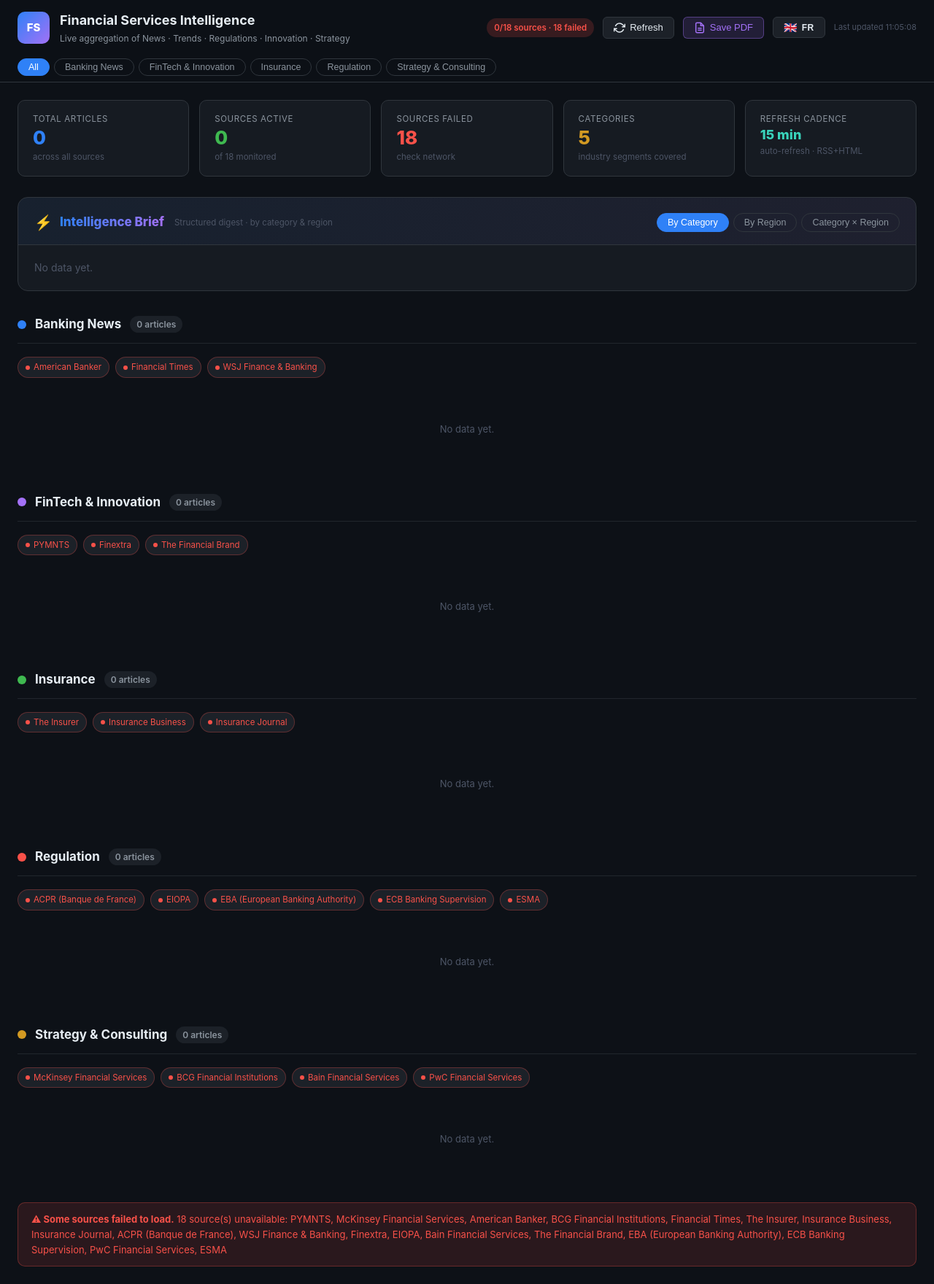
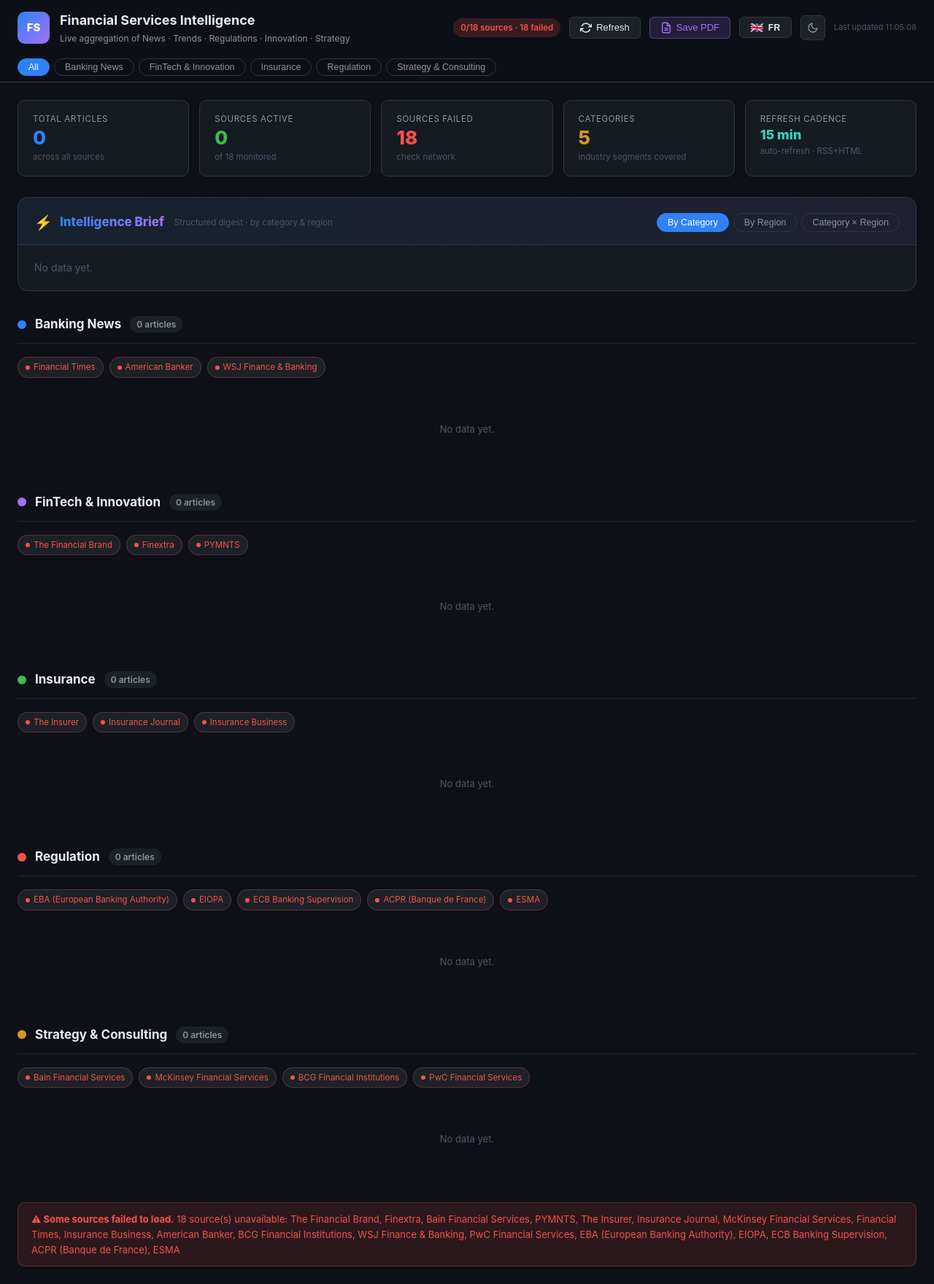
Before and after one commit to F076186/fs-news-dashboard, a Flask app: page / in a window 1280 px wide. Shown: the whole page at 73% size. Run offline with Flask 3, Linux system fonts and the light colour scheme.

Commit message:
feat: light/dark mode toggle — CSS vars, moon/sun icon, localStorage persistence

```diff
--- a/templates/index.html
+++ b/templates/index.html
@@ -6,11 +6,14 @@
 <title>FS Intelligence Dashboard</title>
 <style>
 *,*::before,*::after{box-sizing:border-box;margin:0;padding:0}
-:root{--bg:#0d1117;--surface:#161b22;--surface2:#1c2128;--border:#30363d;--border-light:#21262d;--text:#e6edf3;--text-muted:#8b949e;--text-dim:#4d5566;--accent:#2f81f7;--green:#3fb950;--red:#f85149;--orange:#d29922;--purple:#a371f7;--teal:#39d3bb;--radius:10px;--radius-sm:6px;--shadow:0 4px 16px rgba(0,0,0,.45);--font:-apple-system,"Segoe UI",system-ui,Helvetica,Arial,sans-serif}
+:root{--bg:#0d1117;--surface:#161b22;--surface2:#1c2128;--border:#30363d;--border-light:#21262d;--text:#e6edf3;--text-muted:#8b949e;--text-dim:#4d5566;--accent:#2f81f7;--green:#3fb950;--red:#f85149;--orange:#d29922;--purple:#a371f7;--teal:#39d3bb;--radius:10px;--radius-sm:6px;--shadow:0 4px 16px rgba(0,0,0,.45);--font:-apple-system,"Segoe UI",system-ui,Helvetica,Arial,sans-serif;--header-bg:rgba(13,17,23,.96)}
+[data-theme="light"]{--bg:#f6f8fa;--surface:#ffffff;--surface2:#f0f2f5;--border:#d0d7de;--border-light:#e8ebef;--text:#1f2328;--text-muted:#57606a;--text-dim:#9198a1;--accent:#0969da;--green:#1a7f37;--red:#cf222e;--orange:#9a6700;--purple:#8250df;--teal:#0969da;--shadow:0 4px 16px rgba(0,0,0,.12);--header-bg:rgba(246,248,250,.96)}
 html{scroll-behavior:smooth}
 body{background:var(--bg);color:var(--text);font-family:var(--font);font-size:14px;line-height:1.6;min-height:100vh}
 a{color:var(--accent);text-decoration:none}a:hover{text-decoration:underline}
-.app-header{position:sticky;top:0;z-index:100;background:rgba(13,17,23,.96);backdrop-filter:blur(12px);border-bottom:1px solid var(--border)}
+.app-header{position:sticky;top:0;z-index:100;background:var(--header-bg);backdrop-filter:blur(12px);border-bottom:1px solid var(--border)}
+.btn-theme{display:flex;align-items:center;justify-content:center;width:34px;height:34px;border-radius:var(--radius-sm);background:var(--surface2);border:1px solid var(--border);color:var(--text-muted);cursor:pointer;transition:background .15s,color .15s;flex-shrink:0}
+.btn-theme:hover{background:var(--border);color:var(--text)}
 .header-inner{max-width:1440px;margin:0 auto;padding:14px 24px 10px;display:flex;align-items:center;justify-content:space-between;gap:16px}
 .header-brand{display:flex;align-items:center;gap:14px}
 .brand-icon{width:44px;height:44px;border-radius:10px;background:linear-gradient(135deg,#2f81f7 0%,#a371f7 100%);display:flex;align-items:center;justify-content:center;font-weight:800;font-size:15px;color:#fff;flex-shrink:0}
@@ -175,6 +178,19 @@
       <button class="btn-lang" id="btnLang" title="Switch language">
         <span class="lang-flag">&#127468;&#127463;</span>
         <span class="lang-label" id="langLabel">FR</span>
+      </button>
+      <button class="btn-theme" id="btnTheme" title="Toggle light / dark mode">
+        <!-- moon icon shown in dark mode -->
+        <svg id="iconMoon" viewBox="0 0 24 24" width="16" height="16" fill="none" stroke="currentColor" stroke-width="2" stroke-linecap="round" stroke-linejoin="round">
+          <path d="M21 12.79A9 9 0 1 1 11.21 3 7 7 0 0 0 21 12.79z"/>
+        </svg>
+        <!-- sun icon shown in light mode, hidden by default -->
+        <svg id="iconSun" viewBox="0 0 24 24" width="16" height="16" fill="none" stroke="currentColor" stroke-width="2" stroke-linecap="round" stroke-linejoin="round" style="display:none">
+          <circle cx="12" cy="12" r="5"/><line x1="12" y1="1" x2="12" y2="3"/><line x1="12" y1="21" x2="12" y2="23"/>
+          <line x1="4.22" y1="4.22" x2="5.64" y2="5.64"/><line x1="18.36" y1="18.36" x2="19.78" y2="19.78"/>
+          <line x1="1" y1="12" x2="3" y2="12"/><line x1="21" y1="12" x2="23" y2="12"/>
+          <line x1="4.22" y1="19.78" x2="5.64" y2="18.36"/><line x1="18.36" y1="5.64" x2="19.78" y2="4.22"/>
+        </svg>
       </button>
       <div class="last-updated" id="lastUpdated"></div>
     </div>
@@ -721,6 +737,31 @@
     renderBriefView(tab.dataset.view);
   });
 
+  // ── Theme toggle ─────────────────────────────────────────────
+  var _theme = "dark";
+  function applyTheme(theme) {
+    _theme = theme;
+    var html = document.documentElement;
+    if (theme === "light") {
+      html.setAttribute("data-theme", "light");
+    } else {
+      html.removeAttribute("data-theme");
+    }
+    var moon = byId("iconMoon"), sun = byId("iconSun");
+    if (moon) moon.style.display = theme === "light" ? "none" : "";
+    if (sun)  sun.style.display  = theme === "light" ? "" : "none";
+    byId("btnTheme").title = theme === "light" ? "Passer en mode sombre" : "Passer en mode clair";
+    try { localStorage.setItem("fs-theme", theme); } catch(e) {}
+  }
+  byId("btnTheme").addEventListener("click", function() {
+    applyTheme(_theme === "dark" ? "light" : "dark");
+  });
+  // Restore saved preference
+  try {
+    var saved = localStorage.getItem("fs-theme");
+    if (saved === "light") applyTheme("light");
+  } catch(e) {}
+
   // ── Boot ──────────────────────────────────────────────────────
   loadNews(false);
 
```
